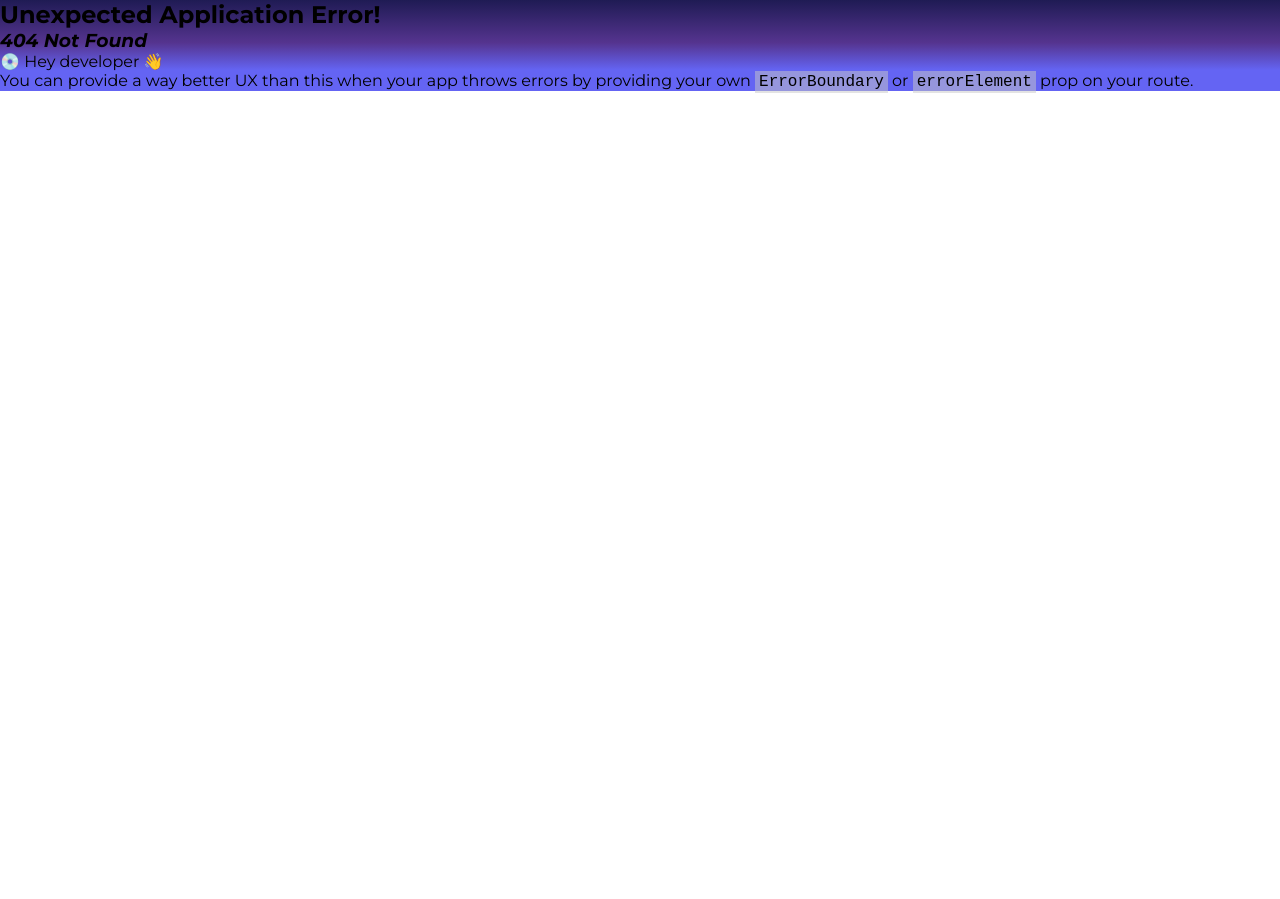
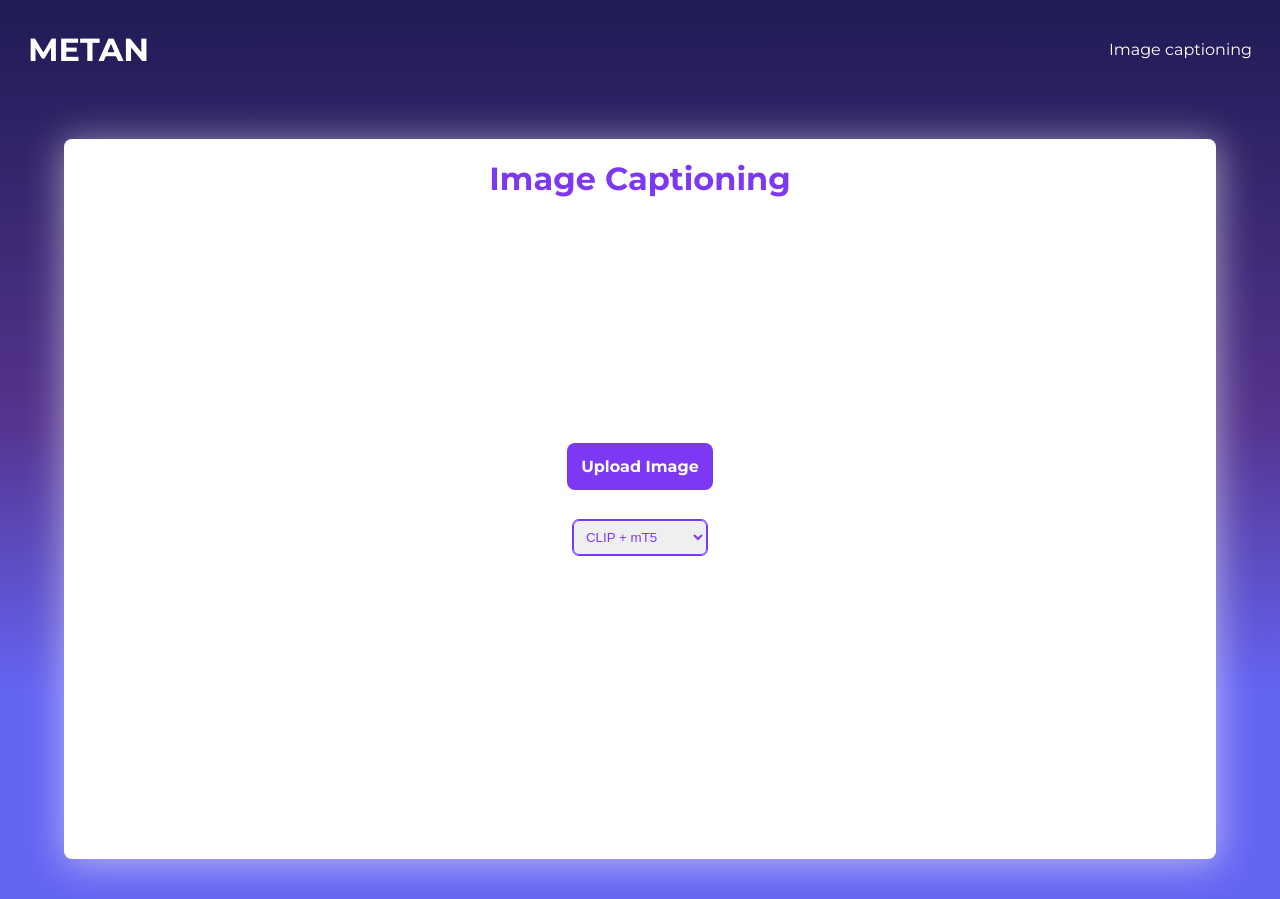
Before and after one commit to Havold/CS405-Image-Captioning, a React (Create React App) app: page /image-captioning in a window 1280 px wide. Before the commit this address had no page. Before the commit the page ends 800 px from the top, so only its background shows below. Built offline with nearby package versions, Linux system fonts and the light colour scheme.

Commit message:
Fetch data.

```diff
--- a/src/components/NavBar/NavBar.jsx
+++ b/src/components/NavBar/NavBar.jsx
@@ -12,24 +12,12 @@ const NavBar = () => {
       </div>
       <div className="right">
         <div className="item">
-          <Link to="/denoising">
+          <Link to="/image-captioning">
             <span className={site === "denoising" ? `active` : ``}>
-              Denoising
+              Image captioning
             </span>
           </Link>
         </div>
-        <div className="item">
-          <Link to="/sharpening">
-            <span className={site === "sharpening" ? `active` : ``}>
-              Sharpening
-            </span>
-          </Link>
-        </div>
-        <Link to="/edge-detectors">
-          <div className="item">
-            <span className={site === "edge-detectors" ? `active` : ``}>Edge Detectors</span>
-          </div>
-        </Link>
       </div>
     </div>
   );
--- a/src/pages/Home/Home.jsx
+++ b/src/pages/Home/Home.jsx
@@ -9,9 +9,9 @@ const Home = () => {
           <img src="/assets/images/picture-03.png" alt="picture-01" />
         </div>
         <div className="right">
-          <h1>IMAGE PROCESSING</h1>
+          <h1>IMAGE CAPTIONING</h1>
           <span>is our specialist</span>
-          <Link to="/denoising">
+          <Link to="/image-captioning">
             <button>Get Started</button>
           </Link>
         </div>
@@ -20,15 +20,14 @@ const Home = () => {
         <div className="left">
           <h1>About us</h1>
           <p>
-            Welcome to our image processing platform, where we provide
-            cutting-edge tools for enhancing and refining your images. Whether
-            you're looking to reduce noise with smoothing techniques, sharpen
-            details, or apply powerful edge detection algorithms like Sobel,
-            Prewitt, and Canny, we have the solutions you need. Our mission is
-            to make complex image processing accessible to everyone, from
-            hobbyists to professionals, through an easy-to-use interface. Join
-            us in transforming your images with precision and clarity, powered
-            by advanced technology.
+            Welcome to our platform dedicated to advancing the field of Image
+            Captioning, where we integrate state-of-the-art models to bridge the
+            gap between vision and language. Our focus lies in exploring and
+            leveraging cutting-edge model combinations. Our mission is to make
+            the art of Image Captioning accessible and impactful, whether you're
+            creating captions for accessibility, media, or creative
+            storytelling. Dive into the world of AI-driven insights and redefine
+            how images and words come together!
           </p>
         </div>
         <div className="right">
@@ -36,39 +35,41 @@ const Home = () => {
         </div>
       </div>
       <div className="bottom">
-        <h1>Our Facilities</h1>
+        <h1>Our Model</h1>
         <div className="items">
           <div className="item">
             <img src="/assets/images/facility-01.png" alt="facility-01" />
-            <h3>Denoising</h3>
+            <h3>CLIP + mT5</h3>
             <p>
-              Reduces noise in images by softening pixel variations, resulting
-              in smoother textures and improved overall image quality.
+              Harnessing the robust visual encoding of CLIP and the multilingual
+              text generation capabilities of mT5, this combination excels in
+              producing diverse and accurate captions in multiple languages.
             </p>
-            <Link to="/denoising">
+            <Link to="/image-captioning?model=clip-mt5">
               <button>Try it now!</button>
             </Link>
           </div>
           <div className="item">
             <img src="/assets/images/facility-02.png" alt="facility-02" />
-            <h3>Sharpening</h3>
+            <h3>CLIP + mBART</h3>
             <p>
-              Enhances image definition by sharpening edges and fine details,
-              making objects and textures appear clearer and more distinct.
+              By pairing CLIP with mBART, we enable enhanced cross-lingual
+              understanding, allowing for contextually rich and culturally aware
+              captions tailored to various global audiences.
             </p>
-            <Link to="/sharpening">
+            <Link to="/image-captioning?model=clip-mbart">
               <button>Try it now!</button>
             </Link>
           </div>
           <div className="item">
             <img src="/assets/images/facility-03.png" alt="facility-03" />
-            <h3>Edge Detectors</h3>
+            <h3>CLIP + PhoGPT</h3>
             <p>
-              Detects and highlights boundaries within an image using algorithms
-              like Sobel, Prewitt, and Canny, helping to emphasize object shapes
-              and structural details.
+              For Vietnamese-specific use cases, CLIP and PhoGPT work seamlessly
+              to generate high-quality captions that are linguistically precise
+              and contextually relevant.
             </p>
-            <Link to="/edge-detectors">
+            <Link to="/image-captioning?model=clip-phogpt">
               <button>Try it now!</button>
             </Link>
           </div>
--- /dev/null
+++ b/src/pages/ImageCaptioning/ImageCaptioning.jsx
@@ -0,0 +1,118 @@
+import { useEffect, useState } from "react";
+import { makeRequest } from "../../axios";
+import "./imageCaptioning.scss";
+import { useMutation, useQuery, useQueryClient } from "@tanstack/react-query";
+import { useSearchParams } from "react-router-dom";
+
+const ImageCaptioning = () => {
+  const [image, setImage] = useState(null);
+  const [searchParams, setSearchParams] = useSearchParams();
+  console.log(searchParams.get("model"));
+  const [model, setModel] = useState(searchParams.get("model") || "clip-mt5");
+  const [isLoading, setIsLoading] = useState(false);
+  const queryClient = useQueryClient();
+  const { isPending, error, data } = useQuery({
+    queryKey: ["model"],
+    queryFn: () => {
+      if (image) {
+        const formData = new FormData();
+        formData.append("image", image);
+        return makeRequest.post(`/${model}`, formData).then((res) => {
+          setIsLoading(false);
+          console.log(res.data);
+          return res.data;
+        });
+      }
+      return null;
+    },
+  });
+
+  const mutation = useMutation({
+    mutationFn: (newImage) => {
+      newImage.preview = URL.createObjectURL(newImage);
+      setImage(newImage);
+    },
+    onSuccess: () => {
+      queryClient.invalidateQueries({ queryKey: ["model"] });
+    },
+  });
+
+  const handleUploadFile = (e) => {
+    const file = e.target.files[0];
+    console.log(file);
+    if (file) {
+      setIsLoading(true);
+      mutation.mutate(file);
+    }
+  };
+
+  const handleChangeType = (e) => {
+    setModel(e.target.value);
+    mutation.mutate(image);
+  };
+
+  useEffect(() => {
+    return () => {
+      if (image) {
+        URL.revokeObjectURL(image.preview);
+      }
+    };
+  }, [image]);
+
+  return (
+    <div className="imageCaptioning">
+      <div className="container">
+        <h1>Image Captioning</h1>
+        <div className="content">
+          <input type="file" id="uploadImage" onChange={handleUploadFile} />
+          {!image ? (
+            <div className="upload">
+              <label htmlFor="uploadImage">Upload Image</label>
+              <select
+                value={model}
+                name="model"
+                id="model"
+                onChange={handleChangeType}
+              >
+                <option value="clip-mt5">CLIP + mT5</option>
+                <option value="clip-mbart">CLIP + mBART</option>
+                <option value="clip-phogpt">CLIP + PhoGPT</option>
+              </select>
+            </div>
+          ) : (
+            <div className="result">
+              <div className="items">
+                <div className="item">
+                  <span>Input Image</span>
+                  <img src={image.preview} alt="originalImage" />
+                </div>
+                {error ? (
+                  "Something went wrong!"
+                ) : isLoading ? (
+                  "Loading... "
+                ) : (
+                  <>
+                    <span>{data.caption}</span>
+                  </>
+                )}
+              </div>
+              <label htmlFor="uploadImage">Upload Image</label>
+              <select
+                value={model}
+                name="model"
+                id="model"
+                onChange={handleChangeType}
+              >
+                <option value="clip-mt5">CLIP + mT5</option>
+                <option value="clip-mbart">CLIP + mBART</option>
+                <option value="clip-phogpt">CLIP + PhoGPT</option>
+              </select>
+            </div>
+          )}
+        </div>
+      </div>
+    </div>
+  );
+};
+
+export default ImageCaptioning;
--- /dev/null
+++ b/src/pages/ImageCaptioning/imageCaptioning.scss
@@ -0,0 +1,103 @@
+.imageCaptioning {
+  height: 100vh;
+  display: flex;
+  align-items: center;
+  justify-content: center;
+
+  .container {
+    position: relative;
+    background-color: white;
+    width: 90%;
+    height: 90%;
+    border-radius: 8px;
+    padding: 20px;
+    display: flex;
+    flex-direction: column;
+    align-items: center;
+    box-shadow: 1px 4px 37px 2px rgba(255, 255, 255, 0.5);
+    -webkit-box-shadow: 1px 4px 37px 2px rgba(255, 255, 255, 0.5);
+    -moz-box-shadow: 1px 4px 37px 2px rgba(255, 255, 255, 0.5);
+
+    h1 {
+      position: absolute;
+      color: var(--primary);
+      top: 20px;
+    }
+
+    .content {
+      display: flex;
+      width: 100%;
+      height: 100%;
+      align-items: center;
+      justify-content: center;
+
+      input {
+        display: none;
+      }
+
+      label {
+        background-color: var(--primary);
+        padding: 14px;
+        border-radius: 8px;
+        font-size: 16px;
+        font-weight: bold;
+        color: white;
+        cursor: pointer;
+        text-align: center;
+      }
+
+      select {
+        width: fit-content;
+        border: 1px solid var(--primary);
+        outline: 1px solid var(--primary);
+        color: var(--primary);
+        padding: 8px;
+        border-radius: 6px;
+      }
+
+      .upload {
+        display: flex;
+        flex-direction: column;
+        align-items: center;
+        gap: 30px;
+      }
+
+      .result {
+        display: flex;
+        flex-direction: column;
+        align-items: center;
+        justify-content: center;
+        gap: 40px;
+
+        .items {
+          display: flex;
+          flex-direction: column;
+          gap: 20px;
+
+          .item {
+            flex: 1;
+            display: flex;
+            flex-direction: column;
+            align-items: center;
+            justify-content: center;
+            gap: 20px;
+
+            span {
+              font-size: 18px;
+              text-align: center;
+            }
+
+            img {
+              width: 80%;
+              border-radius: 8px;
+            }
+          }
+        }
+
+        label {
+          width: fit-content;
+        }
+      }
+    }
+  }
+}
--- a/src/styles.scss
+++ b/src/styles.scss
@@ -7,5 +7,4 @@
     rgba(100, 100, 243, 1) 77%
   );
   height: 100%;
-
 }
```
Also changed, not shown: src/App.js (+4 -14 lines), src/components/GlobalStyles/GlobalStyles.scss (line endings or trailing spaces).
